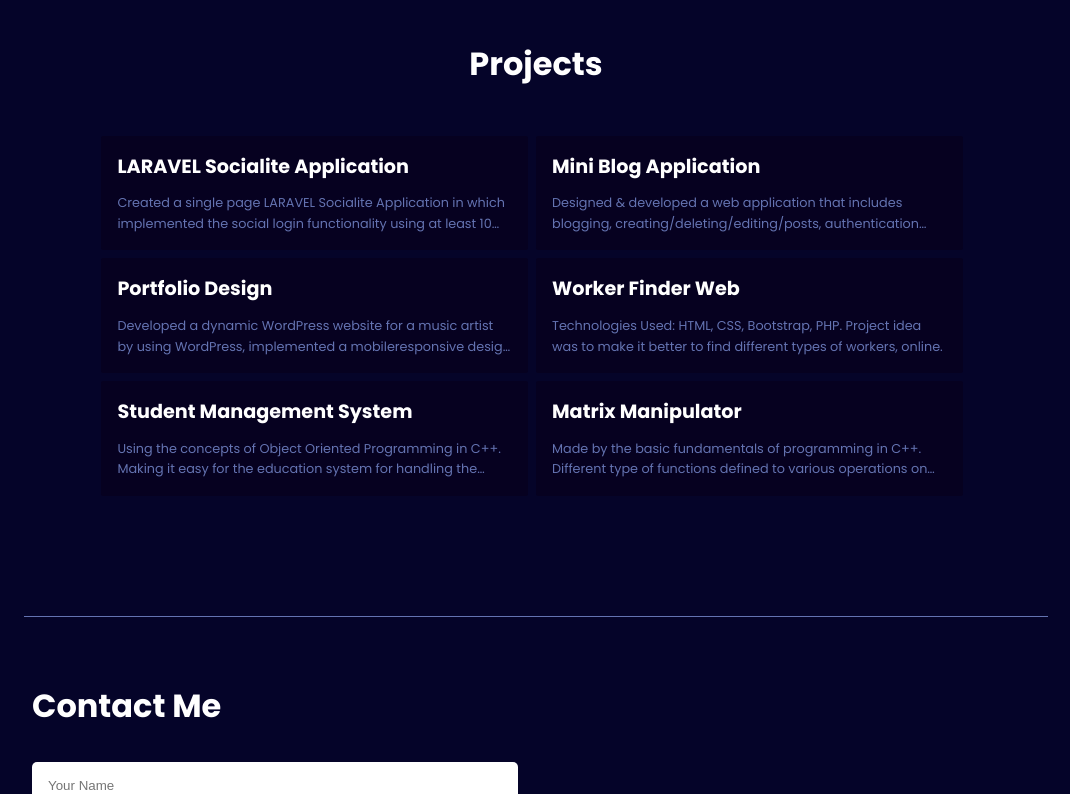
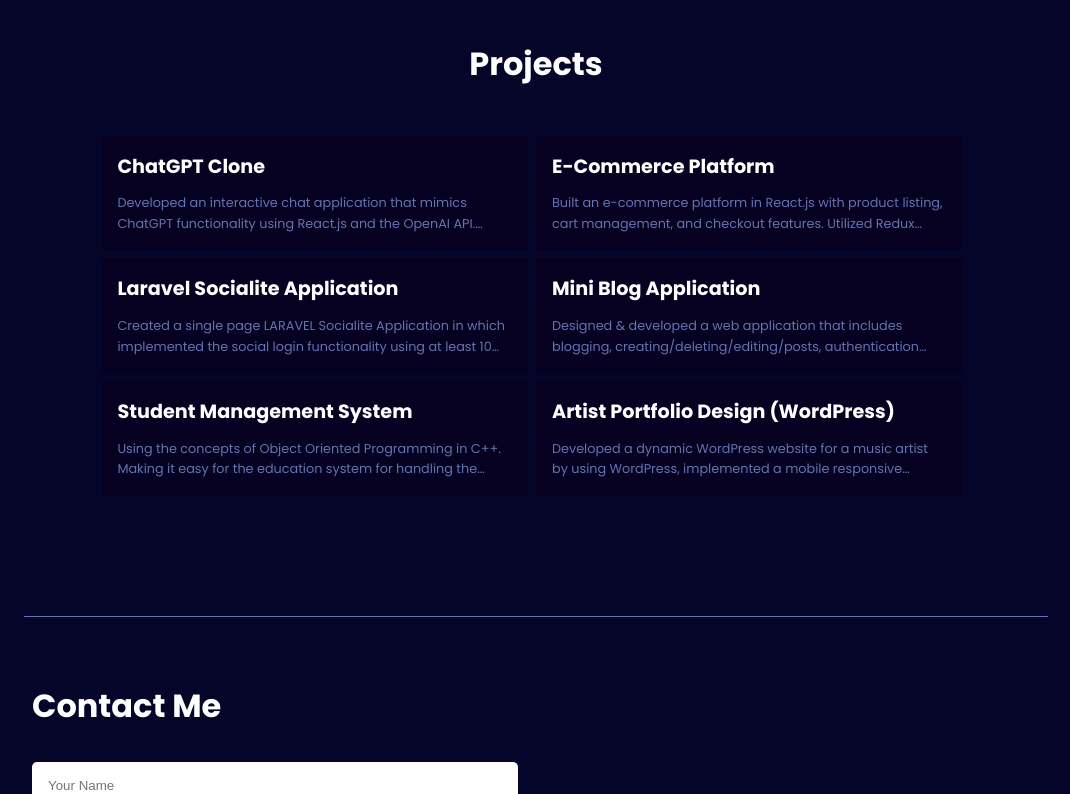
Before and after one commit to harisk2922/portfolio, a plain HTML site: page index.html in a window 1280 px wide. Shown: the part 1720-2514 px from the top of the page, without its empty margins (104-1174 px from the left). Drawn offline with nearby package versions, Linux system fonts and the light colour scheme; a web font is replaced by a local one.

Commit message:
Update index.html

```diff
--- a/index.html
+++ b/index.html
@@ -115,31 +115,23 @@
 
         <div class="projects-container">
             <div class="project">
-                <h3>LARAVEL Socialite Application</h3>
-                <p>Created a single page LARAVEL Socialite Application in which implemented the social login
-                    functionality
-                    using at least 10 different social login platforms. Integrated client keys and client secret keys
-                    from each
-                    social media platform's API to implement this functionality.</p>
+                <h3>ChatGPT Clone</h3>
+                <p>Developed an interactive chat application that mimics ChatGPT functionality using React.js and the OpenAI API.
+                    Implemented real-time chat interactions with state management, side effects, and dynamic API calls.</p>
+            </div>
+            <div class="project">
+                <h3>E-Commerce Platform</h3>
+                <p>Built an e-commerce platform in React.js with product listing, cart management, and checkout features.
+Utilized Redux Toolkit for state management, including adding, updating, and removing items from the cart.</p>
+            </div>
+            <div class="project">
+                <h3>Laravel Socialite Application</h3>
+                <p>Created a single page LARAVEL Socialite Application in which implemented the social login functionality using at least 10 different social login platforms.
+Integrated client keys and client secret keys from each social media platform's API to implement this functionality.</p>
             </div>
             <div class="project">
                 <h3>Mini Blog Application</h3>
-                <p>Designed & developed a web application that includes blogging, creating/deleting/editing/posts,
-                    authentication system for user login and registration, using various technologies including LARAVEL
-                    for
-                    backend development & HTML & Tailwind CSS for frontend.</p>
-            </div>
-            <div class="project">
-                <h3>Portfolio Design</h3>
-                <p>Developed a dynamic WordPress website for a music artist by using WordPress, implemented a
-                    mobileresponsive
-                    design for seamless user experience across devices.</p>
-            </div>
-            <div class="project">
-                <h3>Worker Finder Web</h3>
-                <p>Technologies Used: HTML, CSS, Bootstrap, PHP. Project idea was to make it better to find different
-                    types
-                    of workers, online.</p>
+                <p>Designed & developed a web application that includes blogging, creating/deleting/editing/posts, authentication system for user login and registration, using various technologies including LARAVEL for backend development & HTML & Tailwind CSS for frontend.</p>
             </div>
             <div class="project">
                 <h3>Student Management System</h3>
@@ -147,9 +139,8 @@
                     handling the record of the students.</p>
             </div>
             <div class="project">
-                <h3>Matrix Manipulator</h3>
-                <p>Made by the basic fundamentals of programming in C++. Different type of functions defined to various
-                    operations on matrices</p>
+                <h3>Artist Portfolio Design (WordPress)</h3>
+                <p>Developed a dynamic WordPress website for a music artist by using WordPress, implemented a mobile responsive design for seamless user experience across devices.</p>
             </div>
         </div>
     </section>
```
